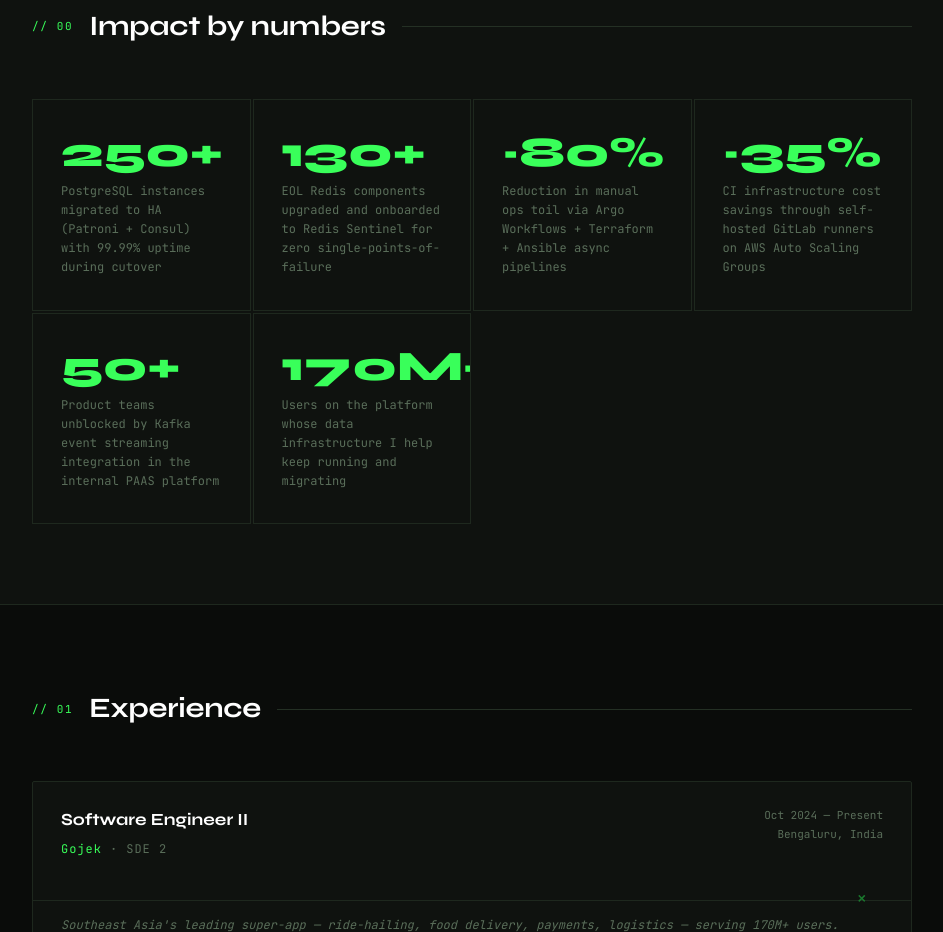
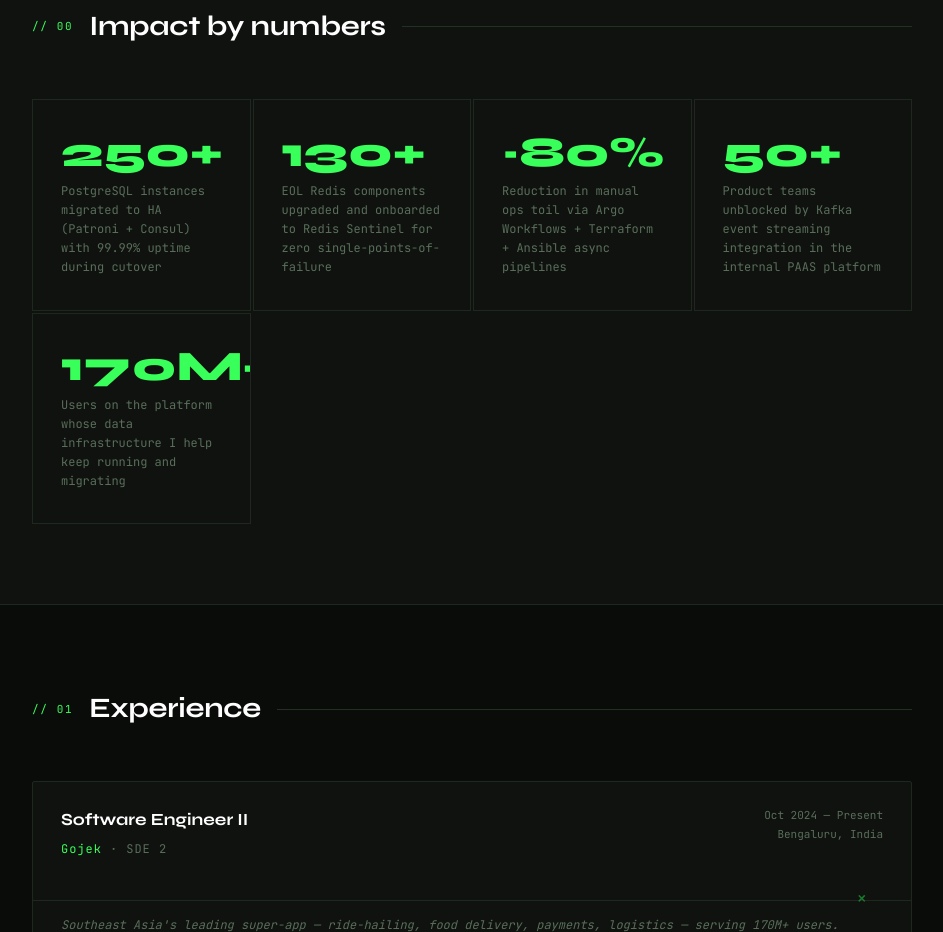
Before and after one commit to flarsu/Portfolio, a plain HTML site: page index.html in a window 1280 px wide. Shown: the part 878-1810 px from the top of the page, without its empty margins (168-1111 px from the left). Drawn offline with Linux system fonts and the light colour scheme.

Commit message:
Update index.html

```diff
--- a/index.html
+++ b/index.html
@@ -598,10 +598,6 @@ footer {
         <div class="metric-desc">Reduction in manual ops toil via Argo Workflows + Terraform + Ansible async pipelines</div>
       </div>
       <div class="metric-card">
-        <div class="metric-num">~35%</div>
-        <div class="metric-desc">CI infrastructure cost savings through self-hosted GitLab runners on AWS Auto Scaling Groups</div>
-      </div>
-      <div class="metric-card">
         <div class="metric-num">50+</div>
         <div class="metric-desc">Product teams unblocked by Kafka event streaming integration in the internal PAAS platform</div>
       </div>
```
